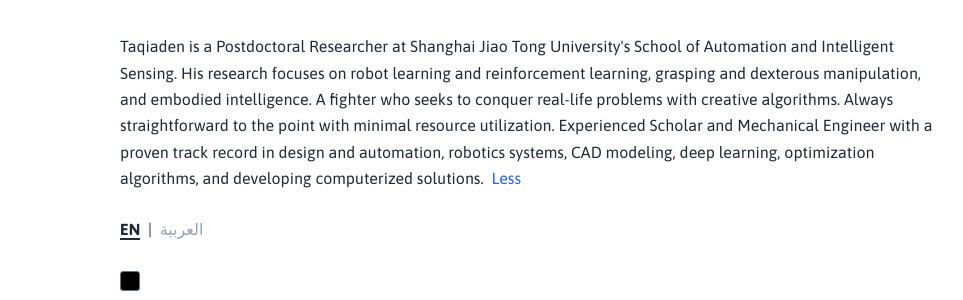
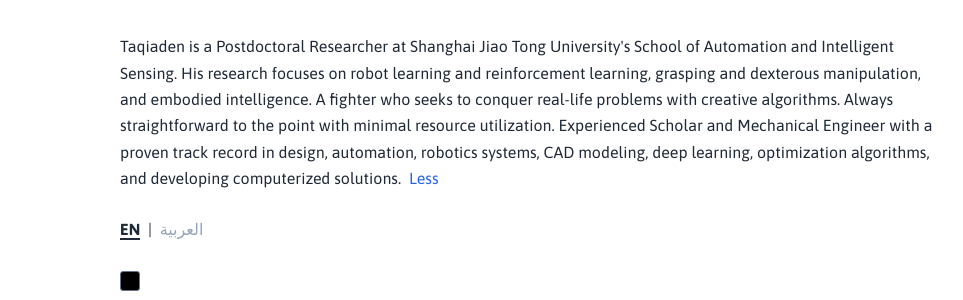
Before and after one commit to taqiaden/taqiaden.github.io, a plain HTML site: page index.html in a window 1280 px wide. Both pictures are taken after a click on the link "More". Shown: the part 146-446 px from the top of the page, 0-963 px from the left. Drawn offline with nearby package versions, Linux system fonts and the light colour scheme.

Commit message:
commit my site from labtop

```diff
--- a/index.html
+++ b/index.html
@@ -54,9 +54,8 @@
             data-ar="مقاتل يسعى للتغلب على مشاكل الحياة الواقعية بخوارزميات إبداعية. مباشر دائمًا مع الحد الأدنى من استخدام الموارد. باحث ومهندس ميكانيكي متمرس مع سجل حافل في التصميم والأتمتة وأنظمة الروبوتات ونمذجة CAD والتعلم العميق وخوارزميات التحسين وتطوير الحلول المحوسبة.">
             A fighter who seeks to conquer real-life problems with creative algorithms. Always straightforward to the
             point with minimal resource utilization. Experienced Scholar and Mechanical Engineer with a proven track
-            record in design and automation, robotics systems, CAD modeling, deep learning, optimization algorithms,
-            and
-            developing computerized solutions.
+            record in design, automation, robotics systems, CAD modeling, deep learning, optimization algorithms,
+            and developing computerized solutions.
           </span>
 
           <a href="javascript:toggle_bio()" id="bio-toggle" data-en="More" data-ar="المزيد">More</a>
```
